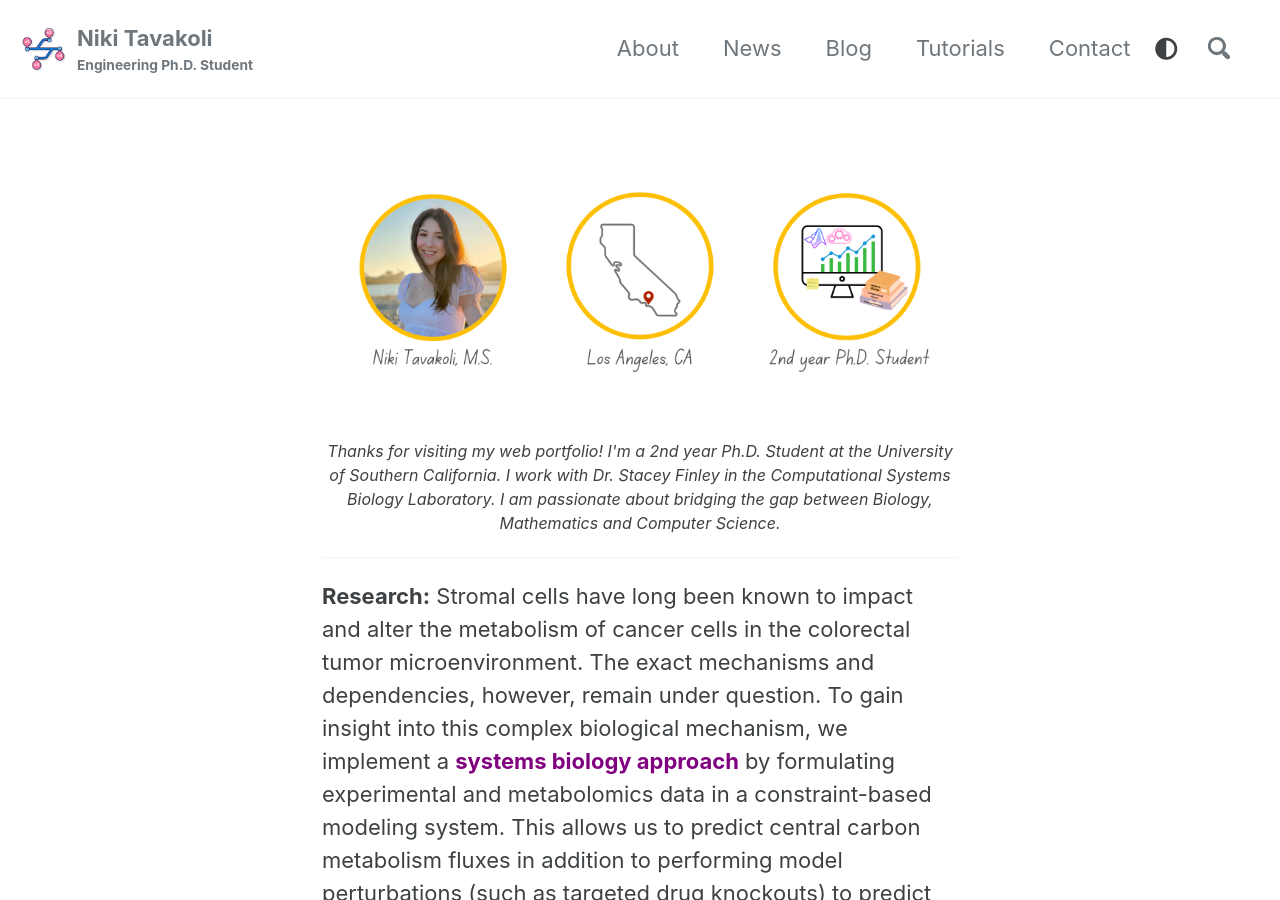
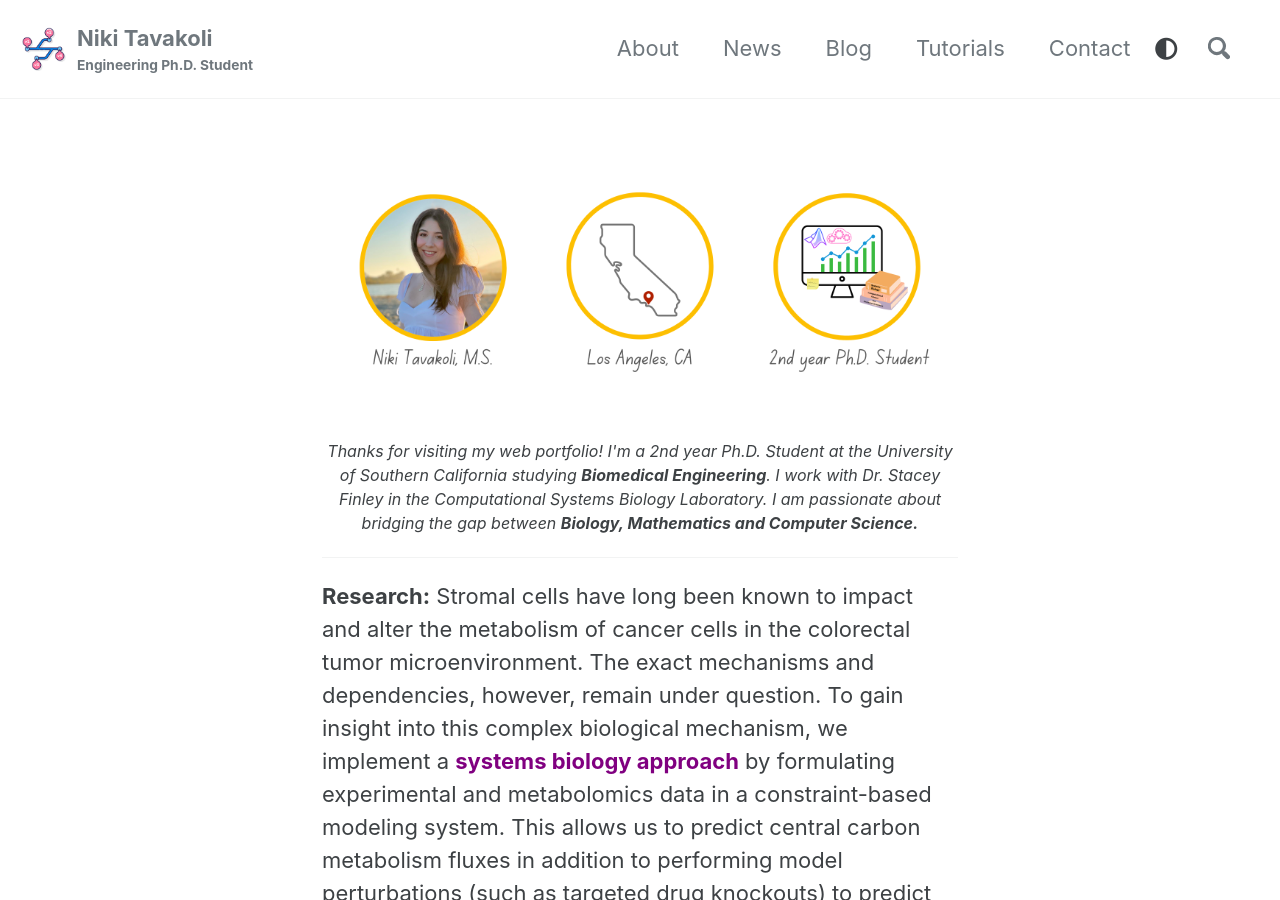
Before and after one commit to nikitavakoli/nikitavakoli.github.io, a Jekyll site: the page built from _pages/about.md, in a window 1280 px wide and 900 px high. Built offline with Jekyll 4.4.1, drawn with Linux system fonts in a browser that asks for light colours; cached includes are drawn as plain includes; nearby versions of some CDN libraries.

Commit message:
slight changes

```diff
--- a/_pages/about.md
+++ b/_pages/about.md
@@ -4,11 +4,11 @@ permalink: /about/
 author_profile: false
 ---
 <center>
-<img src="/images/banner.png" alt="home_logo" width="900" height="900">
+<img src="/images/banner.png" alt="home_logo" width="1000" height="1000">
 </center>
 
 
-<center><p style="font-size:16px"><i>Thanks for visiting my web portfolio! I'm a 2nd year Ph.D. Student at the University of Southern California. I work with Dr. Stacey Finley in the Computational Systems Biology Laboratory. I am passionate about bridging the gap between Biology, Mathematics and Computer Science.</i></p>
+<center><p style="font-size:16px"><i>Thanks for visiting my web portfolio! I'm a 2nd year Ph.D. Student at the University of Southern California studying <b>Biomedical Engineering</b>. I work with Dr. Stacey Finley in the Computational Systems Biology Laboratory. I am passionate about bridging the gap between <b>Biology, Mathematics and Computer Science.</b></i></p>
 </center>
 
 <hr>
@@ -28,4 +28,4 @@ Project: Constraint-based modeling of cancer and stromal cells
 <img src="/images/ucla.png" alt="ucla_logo" width="170" height="170">
 <br>
 <font color="steelblue"> • Bachelor of Arts (B.A.), 2018 <br> </font>
-• <a href="https://prospective-ugstudents-ucla.academicworks.com/opportunities/334"><i> University of California Regents Scholar </i></a> <br>
+• <a href="https://prospective-ugstudents-ucla.academicworks.com/opportunities/334" style="color: black"><i> University of California Regents Scholar </i></a> <br>
```
